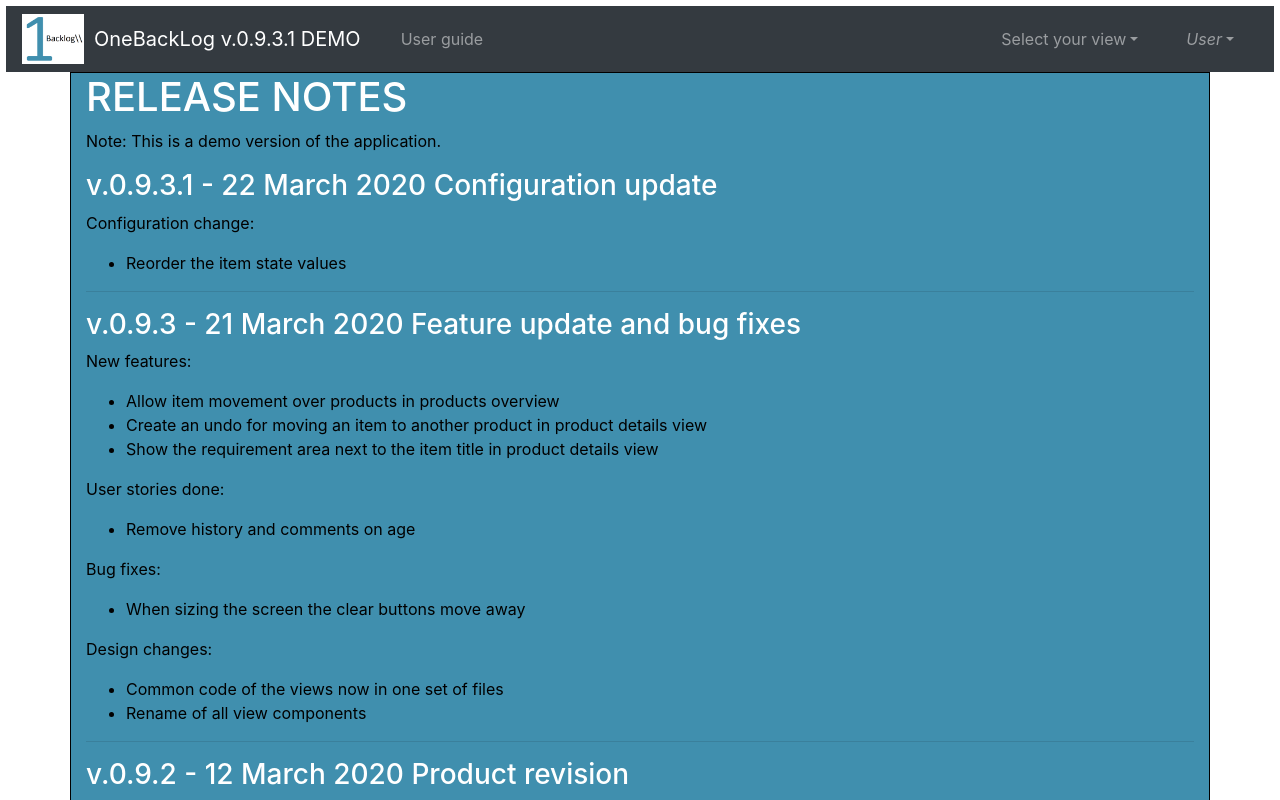
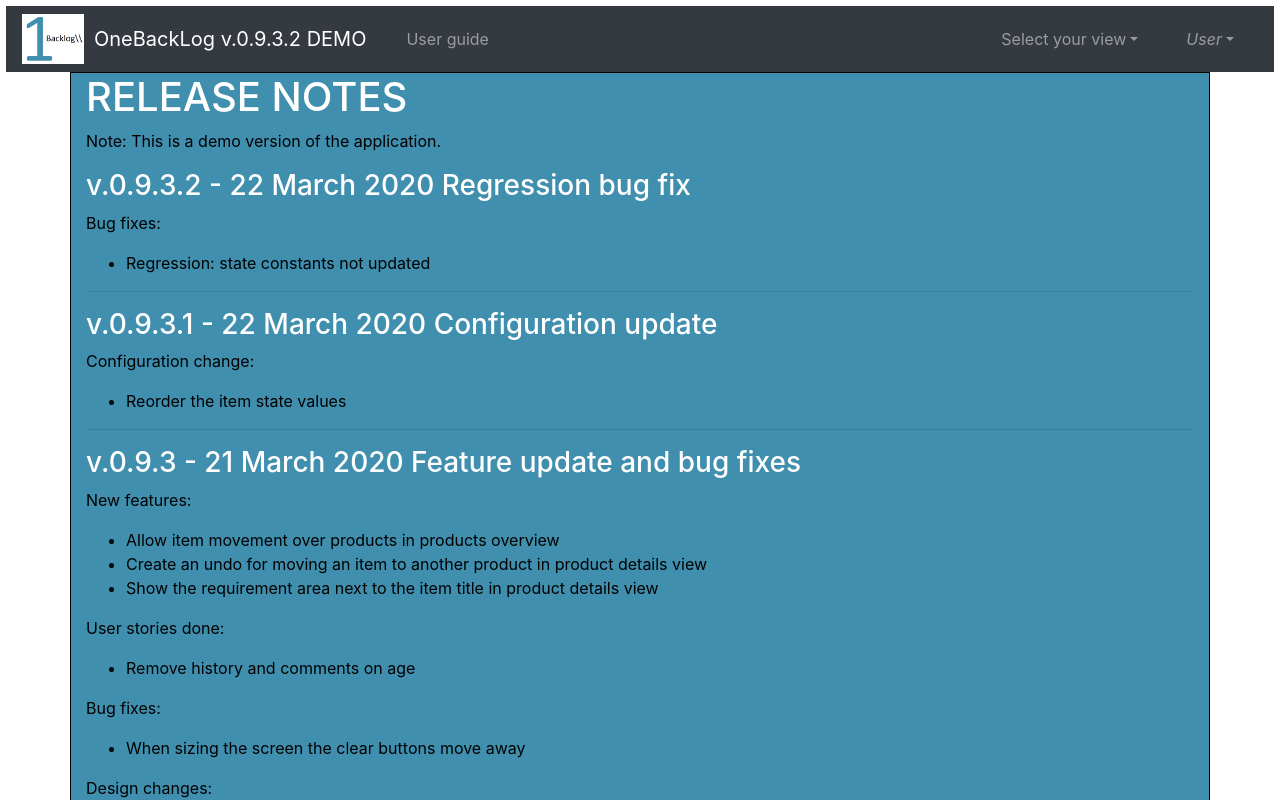
Before and after one commit to ErikVerheul/OneBacklog, a Vue app: page /rel-notes in a window 1280 px wide. Shown: the top 800 px of the page. Built offline with nearby package versions, Linux system fonts and the light colour scheme.

Commit message:
Prepare for bug fix release

```diff
--- a/src/components/header/header.js
+++ b/src/components/header/header.js
@@ -10,7 +10,7 @@ export default {
     mixins: [utilities],
     data() {
         return {
-            appVersion: "OneBackLog v.0.9.3.1",
+            appVersion: "OneBackLog v.0.9.3.2",
             oldPassword: "",
             newPassword1: "",
             newPassword2: "",
--- a/src/components/rel-notes/rel-notes.vue
+++ b/src/components/rel-notes/rel-notes.vue
@@ -6,6 +6,12 @@
 			<b-col cols="12" class="left-column">
 				<h1>RELEASE NOTES</h1>
 				<p v-if=this.$store.state.demo>Note: This is a demo version of the application.</p>
+				<h3>v.0.9.3.2 - 22 March 2020 Regression bug fix</h3>
+				<p>Bug fixes:</p>
+				<ul>
+					<li>Regression: state constants not updated</li>
+				</ul>
+				<hr>
 				<h3>v.0.9.3.1 - 22 March 2020 Configuration update</h3>
 				<p>Configuration change:</p>
 				<ul>
```
